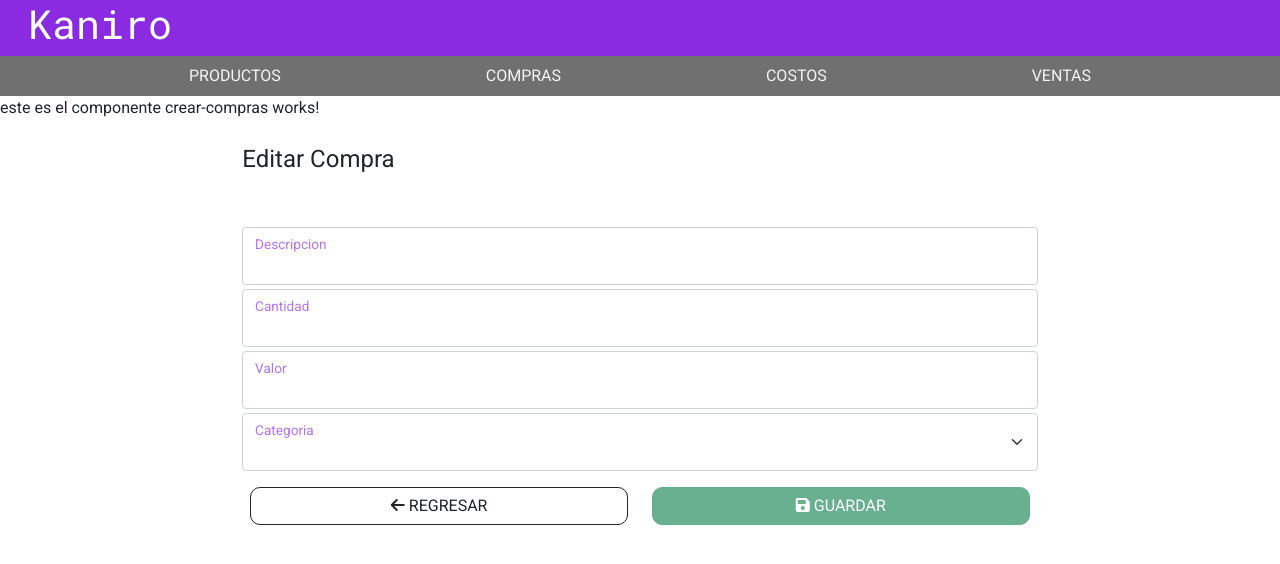
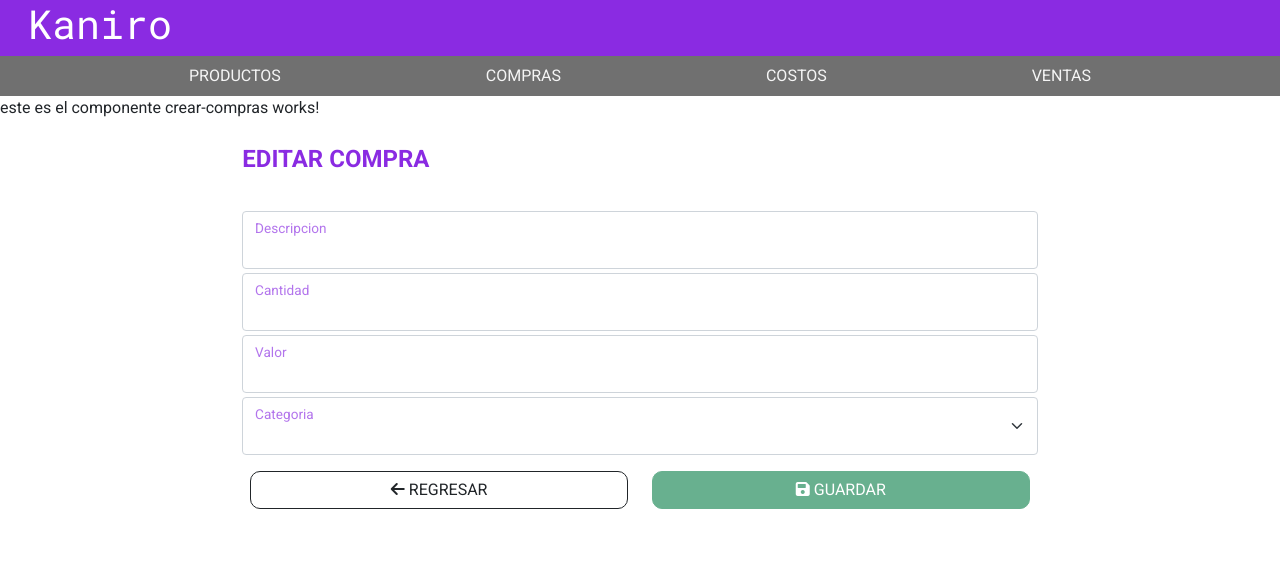
Before and after one commit to jbonilla45/kaniroFront, an Angular app: page /editar-compra/1 in a window 1280 px wide. Shown: the top 564 px of the page. Built offline with nearby package versions, Linux system fonts and the light colour scheme; no server answers.

Commit message:
make it better

```diff
--- a/src/app/compras/components/crear-compras/crear-compras.component.html
+++ b/src/app/compras/components/crear-compras/crear-compras.component.html
@@ -6,10 +6,10 @@
         <div class="=col">
             <div class="card mb-3">
                 <div class="card-header">
-                    <h4>{{titulo |titlecase}}</h4>
+                    <h4 class="title-list">{{titulo |titlecase}}</h4>
                 </div>
 
-                <form class="mt-3" [formGroup]="comprasForm" (ngSubmit)="guardarCompra()">
+                <form [formGroup]="comprasForm" (ngSubmit)="guardarCompra()">
                     <div class="card-body">
                         <div class="form-floating mt-1">
                             <input type="text" class="form-control" id="descripcion" formControlName="descripcion">
--- a/src/app/compras/components/listar-compras/listar-compras.component.html
+++ b/src/app/compras/components/listar-compras/listar-compras.component.html
@@ -21,8 +21,8 @@
             <header class="card-header">
                 <h4 class="title-list">Listado Compras</h4>
             </header>
-            <div>
-                <table class="table table-striped table-hover table-borderless table-sm">
+            <div class="table-responsive">
+                <table class="table table-striped table-hover table-borderless table-sm align-middle">
                     <tr>
                         <th>Fecha Registro</th>
                         <th>Descripción</th>
--- a/src/app/compras/services/compras.service.ts
+++ b/src/app/compras/services/compras.service.ts
@@ -7,7 +7,7 @@ import { Compra } from '../models/Compra';
   providedIn: 'root'
 })
 export class ComprasService {
-  url = 'https://kaniro-api.herokuapp.com/api/compras/api/compras/';
+  url = 'https://kaniro-api.herokuapp.com/api/compras/';
 
   constructor(private http: HttpClient) { }
 
```
